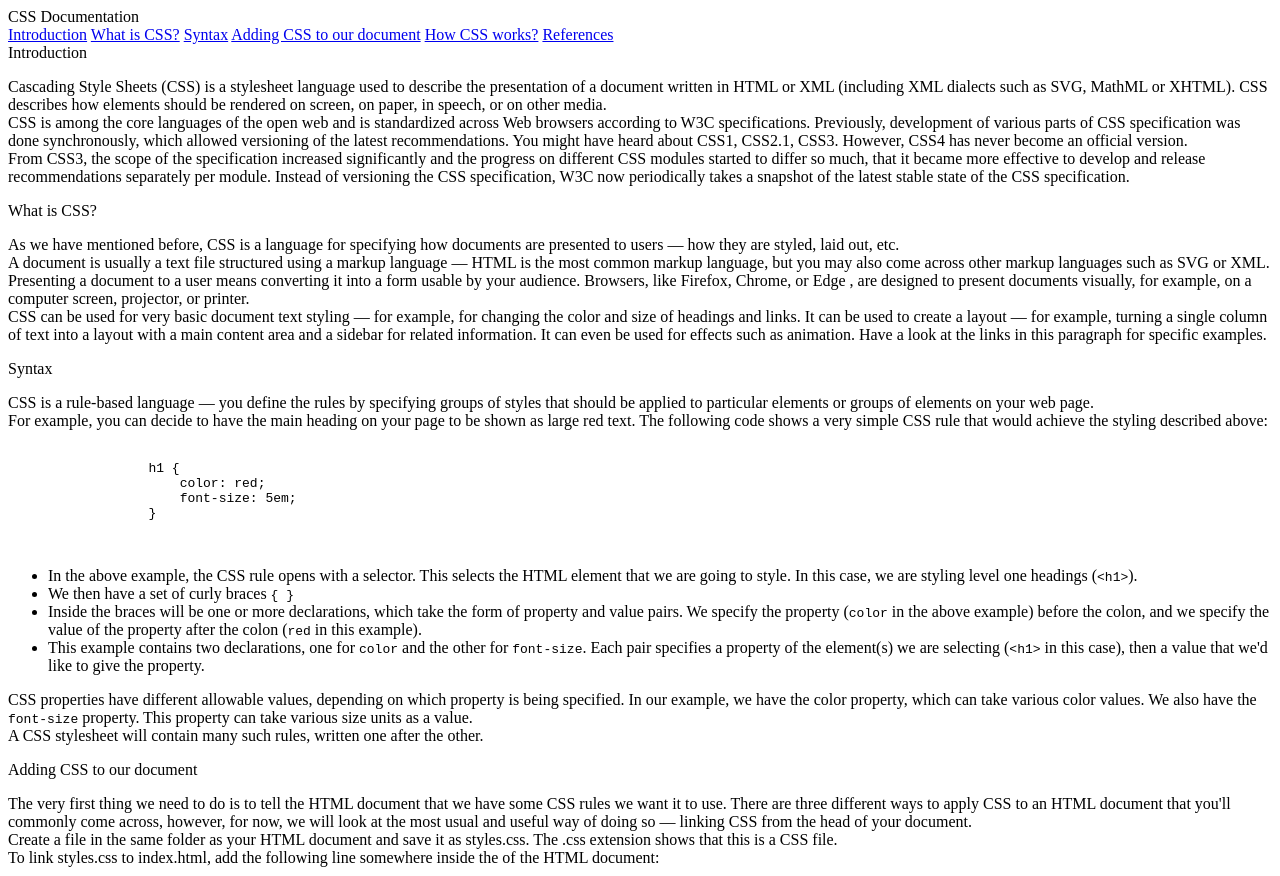
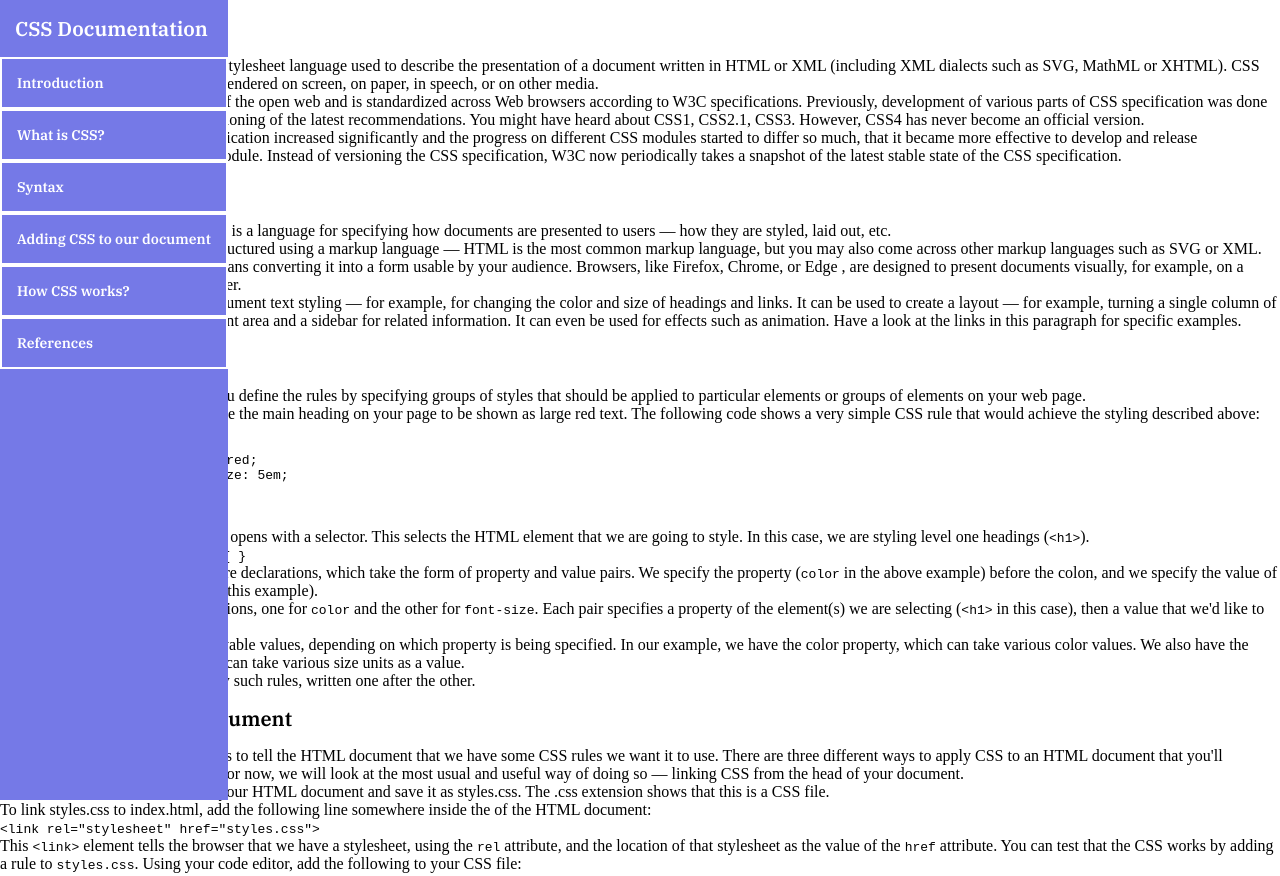
Before and after one commit to LailaGuereca/Technical_documentation, a plain HTML site: page index.html in a window 1280 px wide. Shown: the top 876 px of the page. Drawn offline with Linux system fonts and the light colour scheme.

Commit message:
Navbar style rules

```diff
--- a/index.html
+++ b/index.html
@@ -7,7 +7,10 @@
     <title>CSS Documentation</title>
     <!--Stylesheet link-->
     <link href="style.css" rel="stylesheet">
-    <!---->
+    <!--IBM Plex Serif SemiBold 600-->
+    <link rel="preconnect" href="https://fonts.googleapis.com">
+    <link rel="preconnect" href="https://fonts.gstatic.com" crossorigin>
+    <link href="https://fonts.googleapis.com/css2?family=IBM+Plex+Serif:wght@600&display=swap" rel="stylesheet">
     <!---->
 </head>
 <body>
--- a/style.css
+++ b/style.css
@@ -0,0 +1,39 @@
+/*General rules*/
+*,
+*::before,
+*::after {
+    box-sizing: border-box;
+    margin: 0;
+    padding: 0;
+}
+
+body {
+    display: flex;
+    margin: 0;
+}
+
+/*Navbar rules*/
+#navbar {
+    background-color: #7579E7;
+    max-width: 240px;
+    height: 100vh;
+    position: fixed;
+    margin: 0;
+    color: #FFF;
+}
+
+#navbar a {
+    color: #FFF;
+    display: block;
+    padding: 15px;
+    border: 2px solid #FFF;
+    text-decoration: none;
+    font-family: "IBM Plex Serif", serif;
+    font-size: 14px;
+}
+
+header {
+    font-family: "IBM Plex Serif", serif;
+    font-size: 20px;
+    padding: 15px;
+}
```
